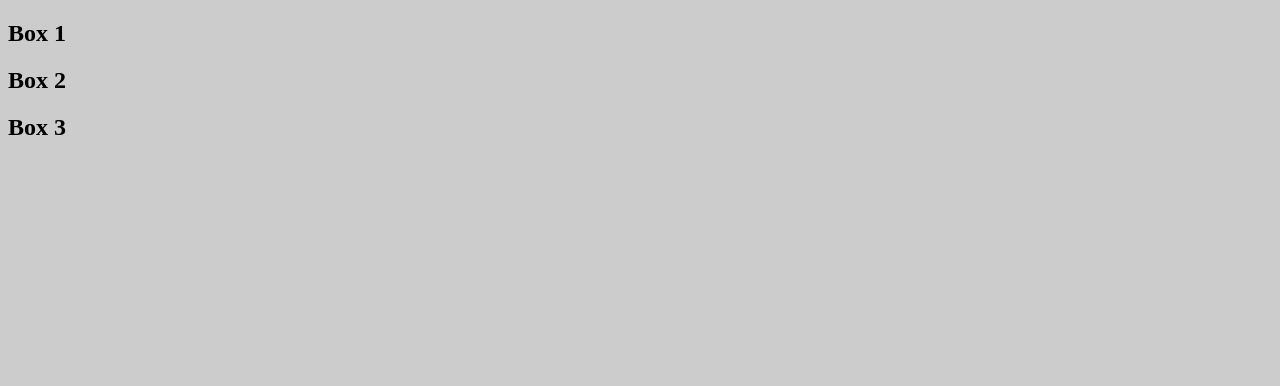
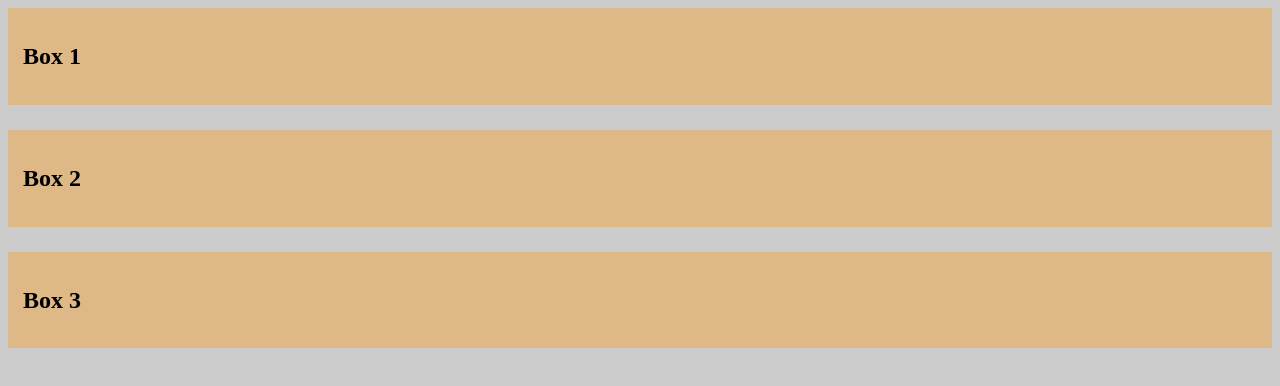
Before and after one commit to maxim218/SCSS_testing_front, a website built with webpack: page static/index.html in a window 1280 px wide. Built offline with nearby package versions, Linux system fonts and the light colour scheme.

Commit message:
Add three boxes styles

```diff
--- a/static/mainStyle.scss
+++ b/static/mainStyle.scss
@@ -1,3 +1,21 @@
 body {
   background: #CCCCCC;
 }
+
+#box_1 {
+  padding: 15px;
+  background: burlywood;
+  margin-bottom: 25px;
+}
+
+#box_2 {
+  padding: 15px;
+  background: burlywood;
+  margin-bottom: 25px;
+}
+
+#box_3 {
+  padding: 15px;
+  background: burlywood;
+  margin-bottom: 25px;
+}
```
